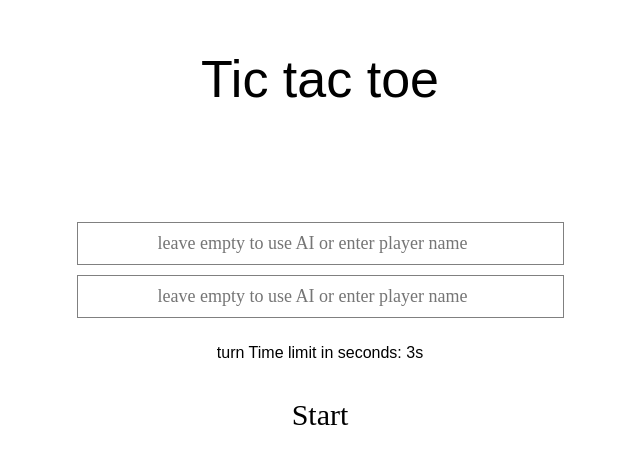
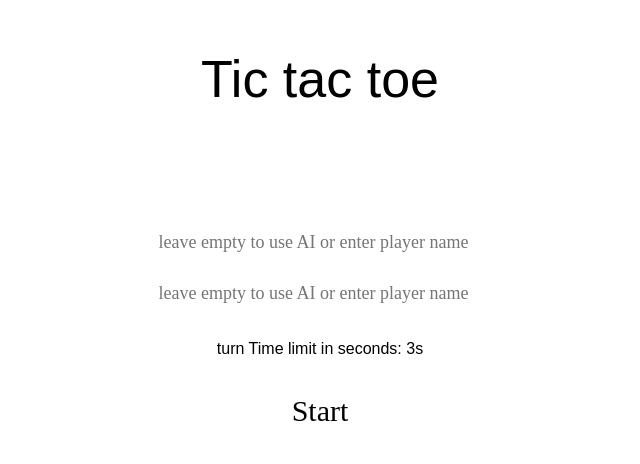
Before and after one commit to Ny-Rianala/tic-tac-toe, a React (Create React App) app in the folder tic-tac-toe/: page / in a window 1280 px wide. Shown: the top 464 px of the page, without its empty margins (320-960 px from the left). Built offline with nearby package versions, Linux system fonts and the light colour scheme.

Commit message:
removed input border

```diff
--- a/tic-tac-toe/src/index.css
+++ b/tic-tac-toe/src/index.css
@@ -46,7 +46,7 @@ input {
   width: 100%;
   line-height: 18px;
   color: #8b8585;
-  border: 1px solid grey;
+  border: none;
   outline: none;
   margin-bottom: 10px;
 }
```
